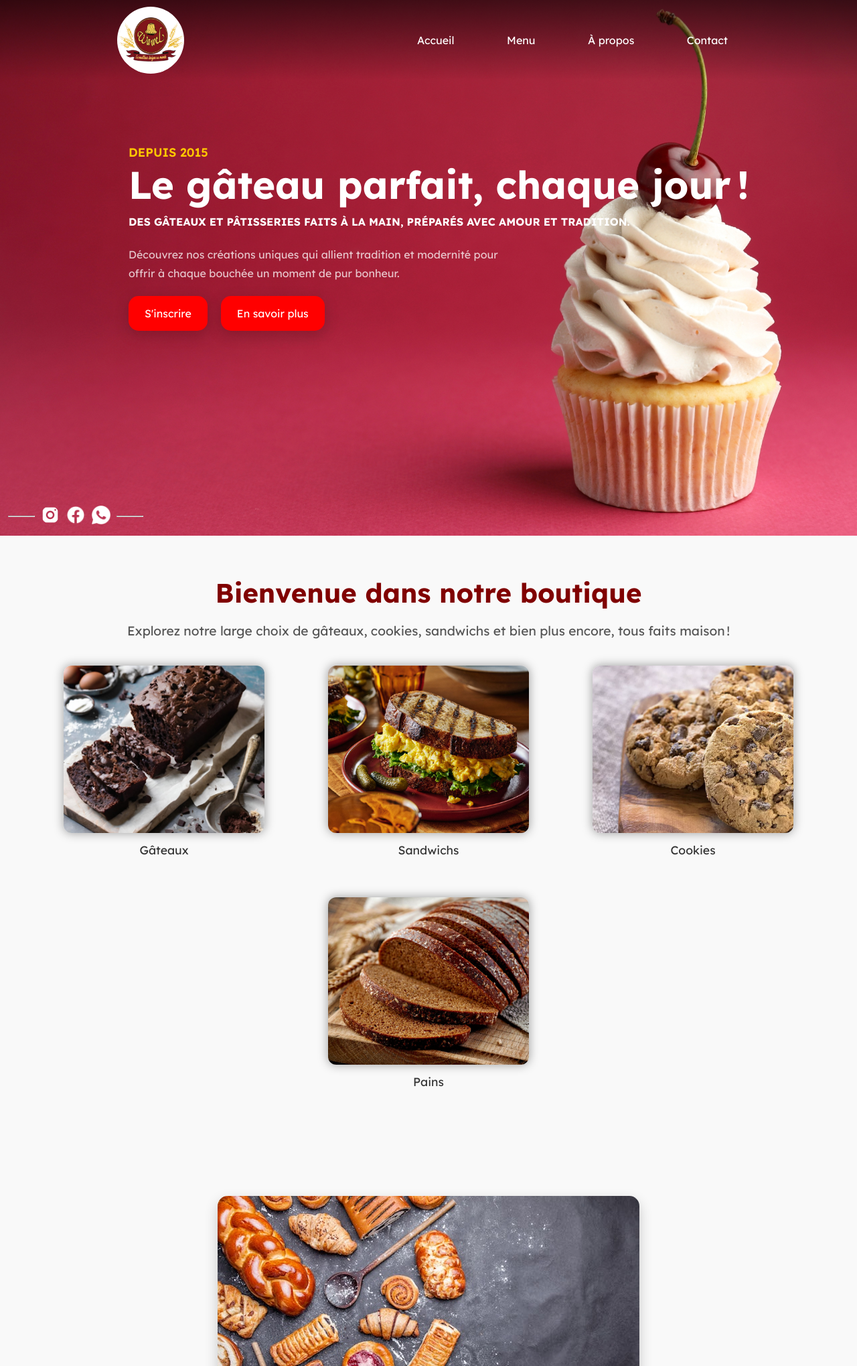
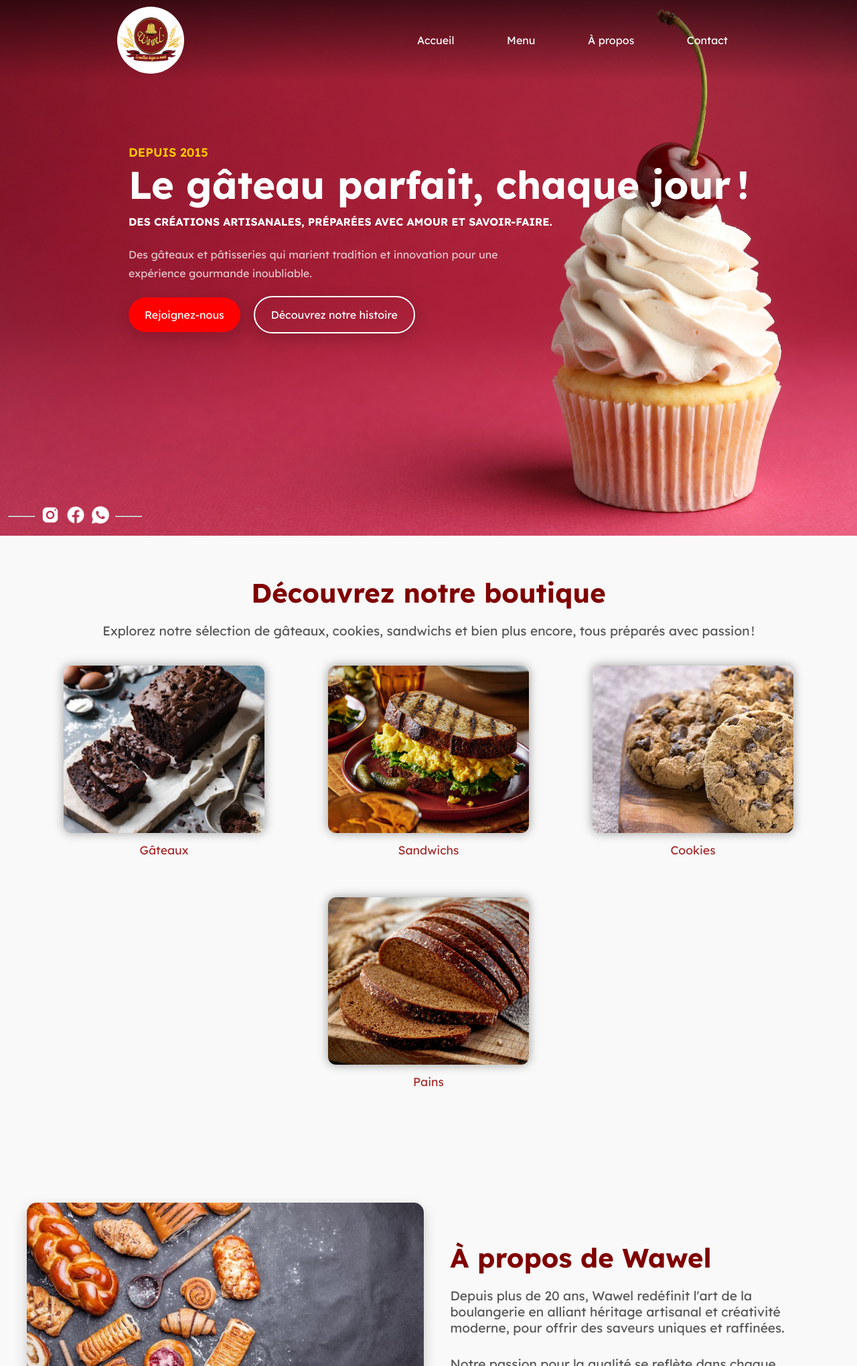
Before and after one commit to Ines-Oubabas/Wawel, a Django app: page / in a window 1280 px wide. Shown: the top 2040 px of the page at 67% size. Run offline with Django 5.2, Linux system fonts and the light colour scheme.

Commit message:
correction css et content

```diff
--- a/magasin/static/css/style.css
+++ b/magasin/static/css/style.css
@@ -73,9 +73,14 @@ header .reseaux{
     text-decoration: none;
     background-color: red;
     padding: 16px 24px;
-    border-radius: 15px;
+    border-radius: 550px;
     box-shadow: 0px 6px 20px 2px rgba(0, 0, 0, 0.15);
     transition: 0.3s;
+}
+.hero-text .btns a:nth-child(2){
+    background-color: transparent;
+    border: 2px solid white;
+    color: white;
 }
 .hero-text .btns a:hover{
     padding: 16px 38px;
@@ -132,7 +137,7 @@ header .reseaux{
 /* Boutique */
 .store {
     text-align: center;
-    padding: 60px 20px;
+    padding: 60px 20px 0;
     background-color: #f9f9f9;
     margin: 0; /* Suppression des marges */
 }
@@ -167,8 +172,13 @@ header .reseaux{
     object-fit: cover;
     box-shadow: 0 0 15px 0 #00000062;
     border-radius: 12px;
+    outline: 3px solid transparent;
+    outline-offset: 8px;
+    transition: 0.3s;
 }
-
+.store .category img:hover{
+    outline: 3px solid red;
+}
 .store .category p {
     font-size: 1.1rem;
     color: #333;
@@ -178,7 +188,7 @@ header .reseaux{
 .about {
     display: flex;
     align-items: center;
-    justify-content: center;
+    flex-direction: column;
     padding: 60px 20px;
     background-color: #f9f9f9;
     margin: 0;
@@ -188,12 +198,17 @@ header .reseaux{
 .about-content {
     padding: 20px;
     display: flex;
-    align-items: center;
-    justify-content: center;
-
-
+    align-items: end;
+    flex-wrap: wrap;
+    gap: 40px;
+    max-width: 1300px;
+    width: 100%;
+    margin: 50px 0;
 }
-
+.about-content .infos{
+    flex-basis: 325px;
+    flex-grow: 1;
+}
 .about-content h2 {
     font-size: 2.5rem;
     color: #800000;
@@ -221,7 +236,8 @@ header .reseaux{
 }
 
 .about-image {
-    flex: 1;
+    flex-basis: 350px;
+    flex-grow: 1;
     display: flex;
     justify-content: center;
     align-items: center;
@@ -331,7 +347,9 @@ footer ul li a:hover {
     flex-basis: 300px;
     flex-grow: 1;
 }
-
+.newslet form input{
+    background-color: #e670223d;
+}
 .footer-links{
     display: flex;
     gap: 150px;
--- a/magasin/templates/index.html
+++ b/magasin/templates/index.html
@@ -2,12 +2,13 @@
 <!DOCTYPE html>
 <html lang="fr">
   <head>
-    <meta charset="UTF-8">
-    <meta name="viewport" content="width=device-width, initial-scale=1.0">
+    <meta charset="UTF-8" />
+    <meta name="viewport" content="width=device-width, initial-scale=1.0" />
     <title>Accueil - Wawel</title>
-    <link rel="stylesheet" href="{% static 'css/style.css' %}">
+    <link rel="stylesheet" href="{% static 'css/style.css' %}" />
     <script src="{% static 'js/script.js' %}" defer></script>
   </head>
+
   <body>
     {% include './utils/nav.html' %}
 
@@ -16,64 +17,100 @@
       <div class="hero-text">
         <span>Depuis 2015</span>
         <h1>Le gâteau parfait, chaque jour !</h1>
-            <h4>Des gâteaux et pâtisseries faits à la main, préparés avec amour et tradition.</h4>
-            <p>Découvrez nos créations uniques qui allient tradition et modernité pour offrir à chaque bouchée un moment de pur bonheur.</p>
+        <h4
+          >Des créations artisanales, préparées avec amour et savoir-faire.</h4
+        >
+        <p
+          >Des gâteaux et pâtisseries qui marient tradition et innovation pour
+          une expérience gourmande inoubliable.</p
+        >
         <div class="btns">
-                <a href="/contact/">S'inscrire</a>
-                <a href="/about/">En savoir plus</a>
+          <a href="/contact/">Rejoignez-nous</a>
+          <a href="/about/">Découvrez notre histoire</a>
         </div>
       </div>
       <!-- Réseaux sociaux -->
       <div class="reseaux">
-        <hr style="width: 40px;">
+        <hr style="width: 40px" />
         <a href="https://www.instagram.com" target="_blank">
-            <img src="{% static 'images/instagram-icon.png' %}" alt="Instagram">
+          <img src="{% static 'images/instagram-icon.png' %}" alt="Instagram" />
         </a>
         <a href="https://www.facebook.com" target="_blank">
-            <img src="{% static 'images/facebook-icon.png' %}" alt="Facebook">
+          <img src="{% static 'images/facebook-icon.png' %}" alt="Facebook" />
         </a>
         <a href="https://wa.me/1234567890" target="_blank">
-            <img src="{% static 'images/whatsapp-icon.png' %}" alt="WhatsApp">
+          <img src="{% static 'images/whatsapp-icon.png' %}" style="height: 28px; width: 28px;" alt="WhatsApp" />
         </a>
-        <hr style="width: 40px;">
+        <hr style="width: 40px" />
       </div>
     </header>
 
     <!-- Section Boutique -->
     <section class="store">
-        <h2>Bienvenue dans notre boutique</h2>
-        <p>Explorez notre large choix de gâteaux, cookies, sandwichs et bien plus encore, tous faits maison !</p>
+      <h2>Découvrez notre boutique</h2>
+      <p
+        >Explorez notre sélection de gâteaux, cookies, sandwichs et bien plus
+        encore, tous préparés avec passion !</p
+      >
       <div class="categories">
         <div class="category">
-                <img src="{% static 'images/cake.png' %}" alt="Gâteau">
-                <p>Gâteaux</p>
+          <img src="{% static 'images/cake.png' %}" alt="Gâteau" />
+          <p style="color: brown;">Gâteaux</p>
         </div>
         <div class="category">
-                <img src="{% static 'images/sandwich.png' %}" alt="Sandwich">
-                <p>Sandwichs</p>
+          <img src="{% static 'images/sandwich.png' %}" alt="Sandwich" />
+          <p style="color: brown;">Sandwichs</p>
         </div>
         <div class="category">
-                <img src="{% static 'images/cookie.png' %}" alt="Cookie">
-                <p>Cookies</p>
+          <img src="{% static 'images/cookie.png' %}" alt="Cookie" />
+          <p style="color: brown;">Cookies</p>
         </div>
         <div class="category">
-                <img src="{% static 'images/bread.png' %}" alt="Pain">
-                <p>Pains</p>
+          <img src="{% static 'images/bread.png' %}" alt="Pain" />
+          <p style="color: brown;">Pains</p>
         </div>
       </div>
     </section>
 
     <!-- Section À propos -->
     <section class="about">
-        <div class="bout-content">
+      <div class="about-content">
         <div class="about-image">
-                <img src="{% static 'images/about.jpg' %}" alt="À propos de Wawel">
+          <img src="{% static 'images/about.jpg' %}" alt="À propos de Wawel" />
         </div>
-            <div>
+        <div class="infos">
           <h2>À propos de Wawel</h2>
-                <p>Depuis plus de 20 ans, Wawel réinvente la boulangerie en mêlant tradition et innovation pour satisfaire toutes vos envies gourmandes.</p>
+          <p
+            >Depuis plus de 20 ans, Wawel redéfinit l'art de la boulangerie en
+            alliant héritage artisanal et créativité moderne, pour offrir des
+            saveurs uniques et raffinées.</p
+          >
+          <p
+            >Notre passion pour la qualité se reflète dans chaque création. Que
+            ce soit un gâteau classique ou une pâtisserie innovante, chaque
+            produit est confectionné avec soin et amour.</p
+          >
           <a href="/about/" class="btn">En savoir plus</a>
-
+        </div>
+      </div>
+      <div class="about-content">
+        <div class="infos">
+          <h2>Notre Engagement</h2>
+          <p
+            >Chez Wawel, nous privilégions les ingrédients locaux et de saison
+            pour garantir la fraîcheur et la qualité. Nous croyons que chaque
+            bouchée doit être un moment de plaisir.</p
+          >
+          <p
+            >Notre équipe dévouée travaille chaque jour pour vous offrir une
+            expérience gourmande qui combine l'authenticité et l'innovation.
+            Rejoignez-nous et découvrez un univers de saveurs
+            exceptionnelles.</p
+          >
+          <a href="/about/" class="btn">En savoir plus</a>
+        </div>
+        <div class="about-image">
+          <img src="{% static 'images/about.jpg' %}" alt="À propos de Wawel" />
         </div>
       </div>
     </section>
@@ -81,26 +118,38 @@
     <!-- Section Promotion -->
     <section class="promo">
       <h2>Offre spéciale du mois</h2>
-        <p>Profitez de -10% sur tous nos gâteaux ce mois-ci ! Une exclusivité à ne pas manquer.</p>
-        <a href="/contact/" class="btn">s'inscire</a>
+      <p
+        >Profitez de -10% sur tous nos gâteaux ce mois-ci ! Une offre à ne pas
+        manquer pour découvrir nos créations uniques.</p
+      >
+      <a href="/contact/" class="btn">Rejoignez-nous maintenant</a>
     </section>
 
     <!-- Section Newsletter -->
     <section class="newsletter">
       <h2>Abonnez-vous à notre Newsletter</h2>
-        <p>Ne manquez pas nos nouveautés et nos offres exclusives directement dans votre boîte mail.</p>
-        <div class='newslet'>
+      <p
+        >Ne manquez aucune de nos nouvelles créations et offres exclusives !
+        Inscrivez-vous et restez informé.</p
+      >
+      <div class="newslet">
         <form action="#" method="POST" class="newsletter-form">
-            <input type="email" name="email" placeholder="Entrez votre email" required>
+          <input
+            type="email"
+            name="email"
+            placeholder="Entrez votre email"
+            required
+          />
           <button type="submit" class="btn">S'abonner</button>
         </form>
         <iframe
           src="https://www.google.com/maps/embed?pb=!1m18!1m12!1m3!1d2795.6334571182034!2d-73.56725668444739!3d45.51613617910144!2m3!1f0!2f0!3f0!3m2!1i1024!2i768!4f13.1!3m3!1m2!1s0x4cc91a3a0a7df4f3%3A0x3e0a7b2e0e7d4e20!2s2543%20Rue%20Ontario%20E%2C%20Montréal%2C%20QC%20H2K%201W5%2C%20Canada!5e0!3m2!1sen!2sca!4v1690000000000"
           width="100%"
           height="300"
-                style="border:0;"
+          style="border: 0"
           allowfullscreen=""
-                loading="lazy"></iframe>
+          loading="lazy"
+        ></iframe>
       </div>
     </section>
 
```
Lines whose indentation alone changed are shown as unchanged.
